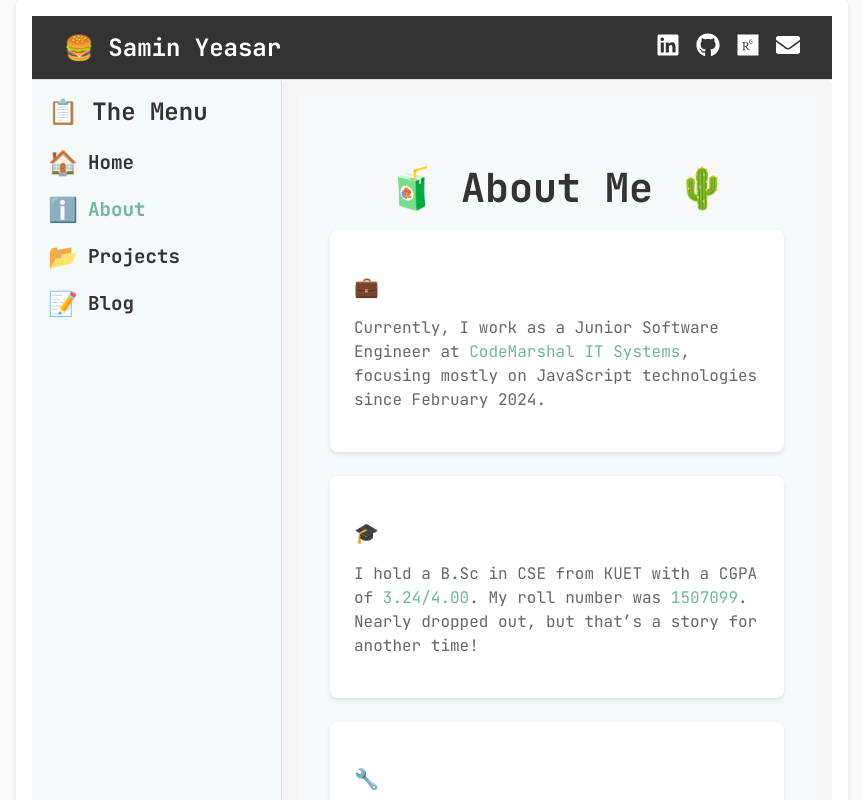
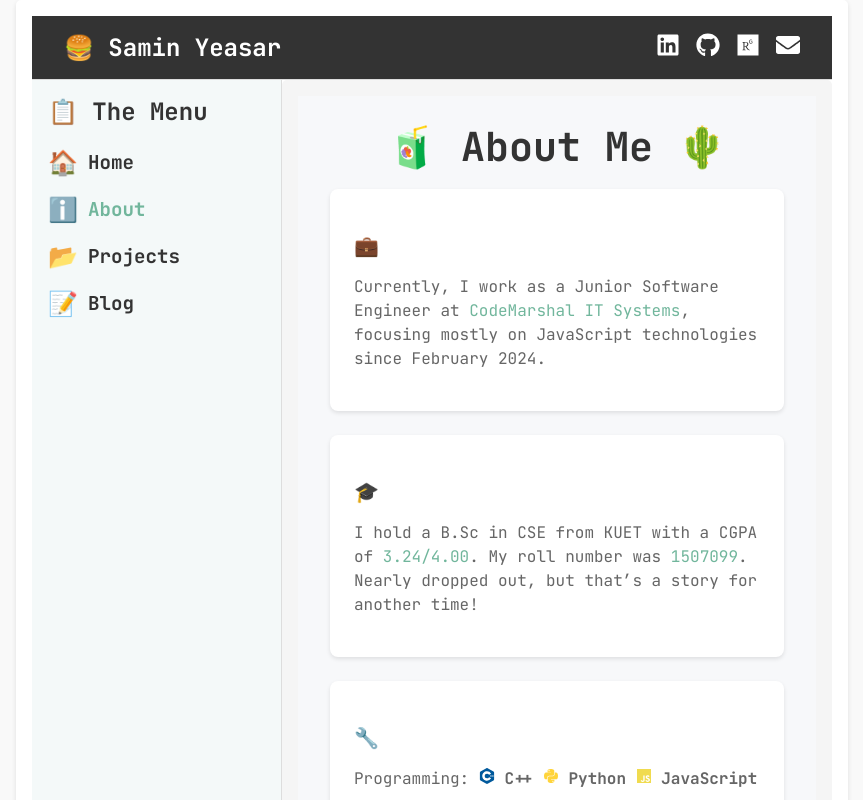
Before and after one commit to Y3454R/my-portfolio-website, a Next.js app: page /about in a window 1280 px wide. Shown: the top 800 px of the page, without its empty margins (208-1071 px from the left). Built offline with nearby package versions, Linux system fonts and the light colour scheme.

Commit message:
:ghost: chores: update padding and home

```diff
--- a/src/app/about/about.module.css
+++ b/src/app/about/about.module.css
@@ -2,8 +2,7 @@
   display: flex;
   flex-direction: column;
   align-items: center;
-  justify-content: center;
-  padding: 2rem;
+  padding: 1rem 2rem 2rem 2rem;
   background-color: #f7f8fa; /* Light background similar to Notion */
 }
 
@@ -11,6 +10,7 @@
   font-size: 2.5rem;
   font-weight: 600;
   margin-bottom: 1rem;
+  margin-top: 0.5rem;
   color: #333;
   text-align: center;
 }
--- a/src/app/blog/page.module.css
+++ b/src/app/blog/page.module.css
@@ -1,7 +1,7 @@
 /* src/app/blog/page.module.css */
 
 .page {
-  padding: 2rem;
+  padding: 1rem 2rem 2rem 2rem;
   max-width: 800px;
   margin: 0 auto;
 }
@@ -9,6 +9,7 @@
 .header {
   text-align: center;
   margin-bottom: 2rem;
+  margin-top: 0.5rem;
 }
 
 .header h1 {
--- a/src/app/home/page.js
+++ b/src/app/home/page.js
@@ -17,6 +17,7 @@ export default function Home() {
       <div className={styles.paragraph}>
         <NewsTicker text="💻 এখানে CSE ইঞ্জিনিয়ার দ্বারা গান লোড করা হয় 🎵" />
       </div>
+      <p className={styles.paragraph}>SWE 💻 | Bibliophile 📚 | Weeb ◕⩊◕</p>
       <p className={styles.paragraph}>
         I am Samin Yeasar, a software engineer 💼 from 🇧🇩. I create 🐛 in
         JavaScript, try to make 🤖 learn cringe things (for now) in Python, and
--- a/src/app/projects/projects.module.css
+++ b/src/app/projects/projects.module.css
@@ -3,14 +3,14 @@
 .container {
   display: flex;
   flex-direction: column;
-  justify-content: center;
   align-items: center;
-  padding: 3rem;
+  padding: 1rem 3rem 3rem 3rem;
 }
 
 .title {
   font-size: 2.5rem;
   margin-bottom: 2rem;
+  margin-top: 0.5rem;
   text-align: center;
 }
 
```
